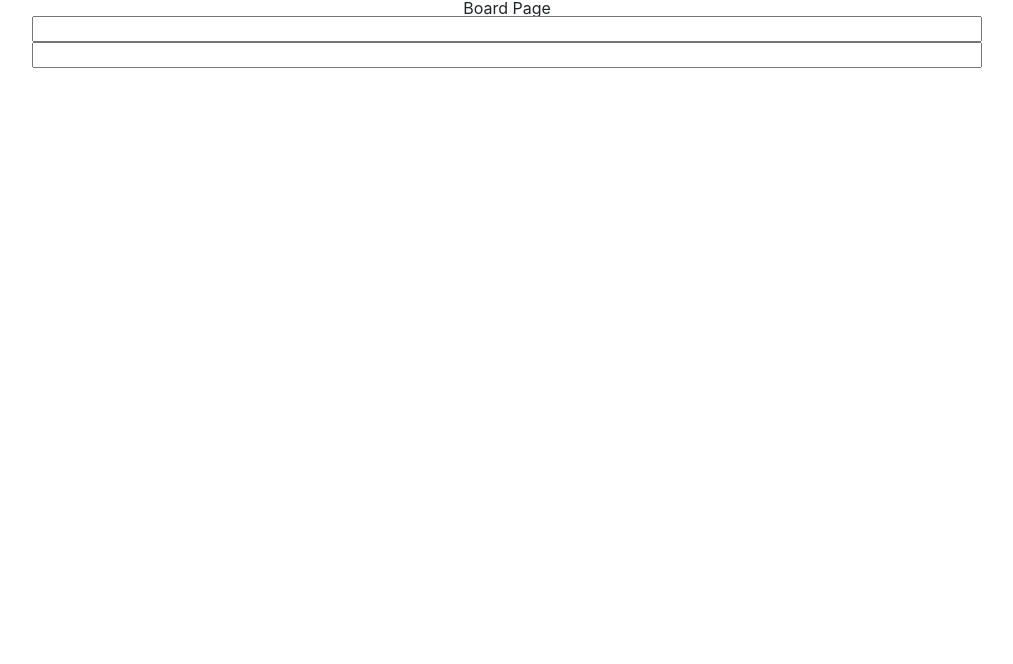
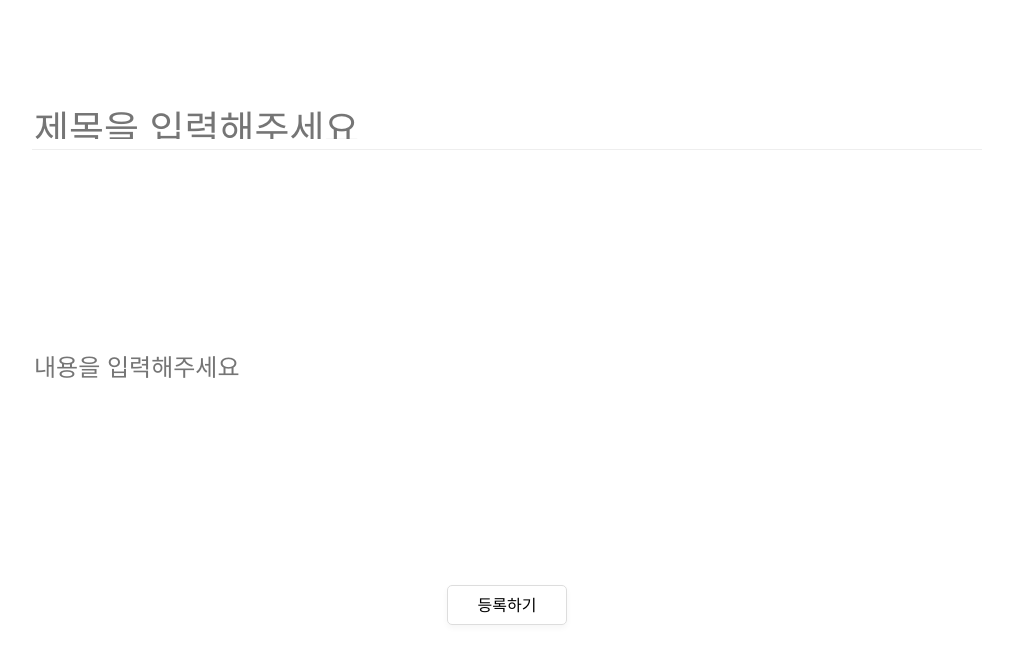
Before and after one commit to doowankim/personal-blog, a React (Create React App) app: page /board in a window 1280 px wide. Shown: the top 664 px of the page, without its empty margins (133-1146 px from the left). Built offline with nearby package versions, Linux system fonts and the light colour scheme.

Commit message:
feat: board styling #1

```diff
--- a/src/components/Board/index.tsx
+++ b/src/components/Board/index.tsx
@@ -1,29 +1,50 @@
-import React, { useState } from "react"
+import React, { useState, useEffect } from "react"
 import styled from "styled-components"
 
 const Board = () => {
-  const [data, setData] = useState({
-    title: "",
-    text: "",
-  })
+  const [title, isTitle] = useState<string>("")
+  const [text, isText] = useState<string>("")
+  const [data, setData] = useState<object>({})
 
-  const handleChange = (e: any) => {
-    setData({ ...data, [e.target.name]: e.target.value })
+  const onTitleChange = (e: any) => {
+    isTitle(e.target.value)
+  }
+
+  const onTextChange = (e: any) => {
+    isText(e.target.value)
   }
   const handleSubmit = (e: any) => {
     e.preventDefault()
+
+    const postData = {
+      title: title,
+      text: text,
+    }
+    setData(postData)
   }
+
+  useEffect(() => {}, [title, text])
   return (
     <Container>
       <Wrapper>
-        <div>Board Page</div>
         <form onSubmit={handleSubmit}>
           <WriteTitle>
-            <Title name="title" onChange={handleChange} />
+            <Title
+              name="title"
+              placeholder="제목을 입력해주세요"
+              onChange={onTitleChange}
+              value={title}
+            />
           </WriteTitle>
           <WriteText>
-            <Text name="text" onChange={handleChange} />
+            <Text
+              name="text"
+              placeholder="내용을 입력해주세요"
+              onChange={onTextChange}
+              value={text}
+            />
           </WriteText>
+          <Button type="submit">등록하기</Button>
         </form>
       </Wrapper>
     </Container>
@@ -32,6 +53,7 @@ const Board = () => {
 
 const Container = styled.div`
   text-align: center;
+  margin-top: 100px;
 `
 
 const Wrapper = styled.div`
@@ -41,13 +63,52 @@ const Wrapper = styled.div`
 const WriteTitle = styled.div``
 
 const Title = styled.input`
+  height: 50px;
   min-width: 950px;
+  border: none;
+  border-bottom: 1px solid #eee;
+  font-size: 38px;
+  outline: 0;
+  margin-bottom: 50px;
+  &::placeholder {
+    font-size: 38px;
+    font-weight: 300;
+    height: 40px;
+  }
 `
 
 const WriteText = styled.div``
 
 const Text = styled.input`
+  min-height: 335px;
   min-width: 950px;
+  border: none;
+  margin-bottom: 50px;
+  font-size: 24px;
+  outline: 0;
+  &::placeholder {
+    font-size: 24px;
+    font-weight: 300;
+    height: 40px;
+  }
+`
+
+const Button = styled.button`
+  width: 120px;
+  height: 40px;
+  font-size: 16px;
+  border-radius: 5px;
+  background: white;
+  border: 1px solid #ddd;
+  box-shadow: 0 3px 6px rgba(0, 0, 0, 0.04);
+  transition: 0.25s;
+  &:hover {
+    background: #f2f2f2;
+    transition: 0.35s;
+  }
+  &:focus {
+    outline: none;
+  }
 `
 
 export default Board
```
